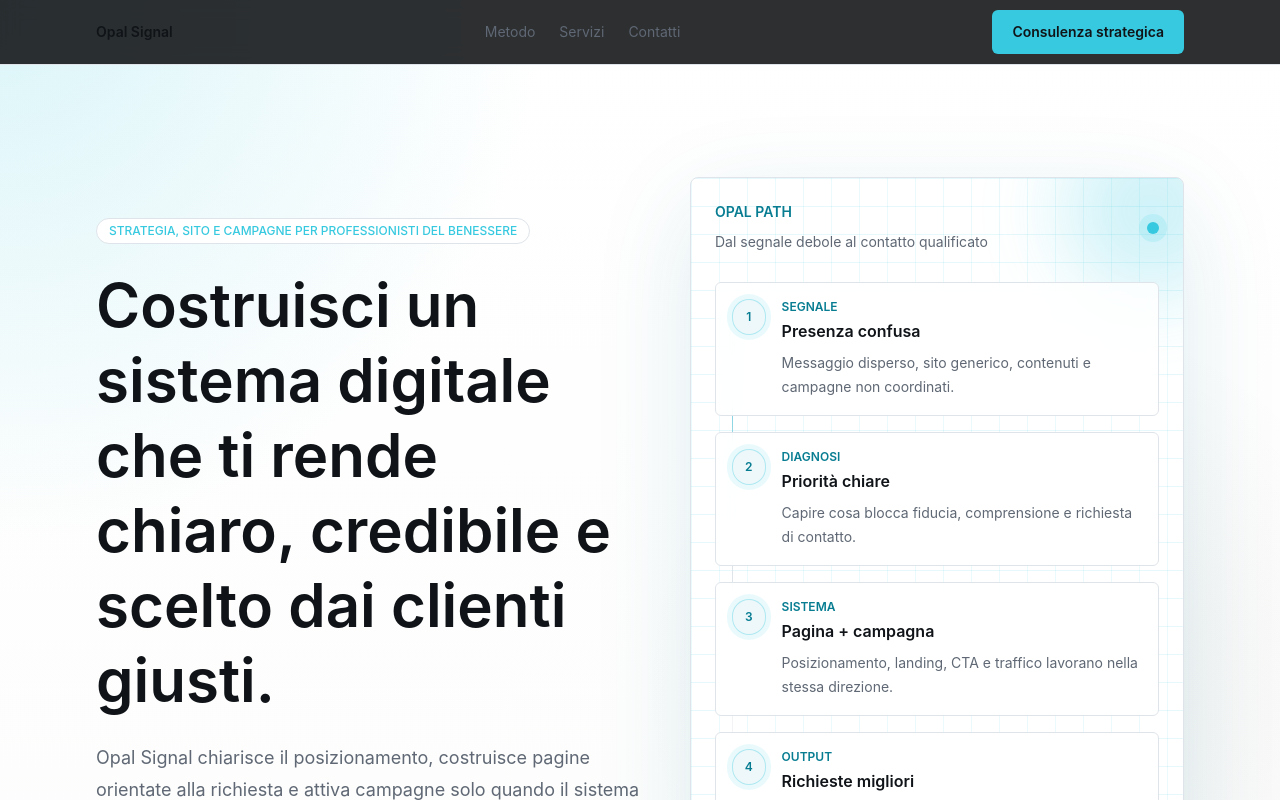
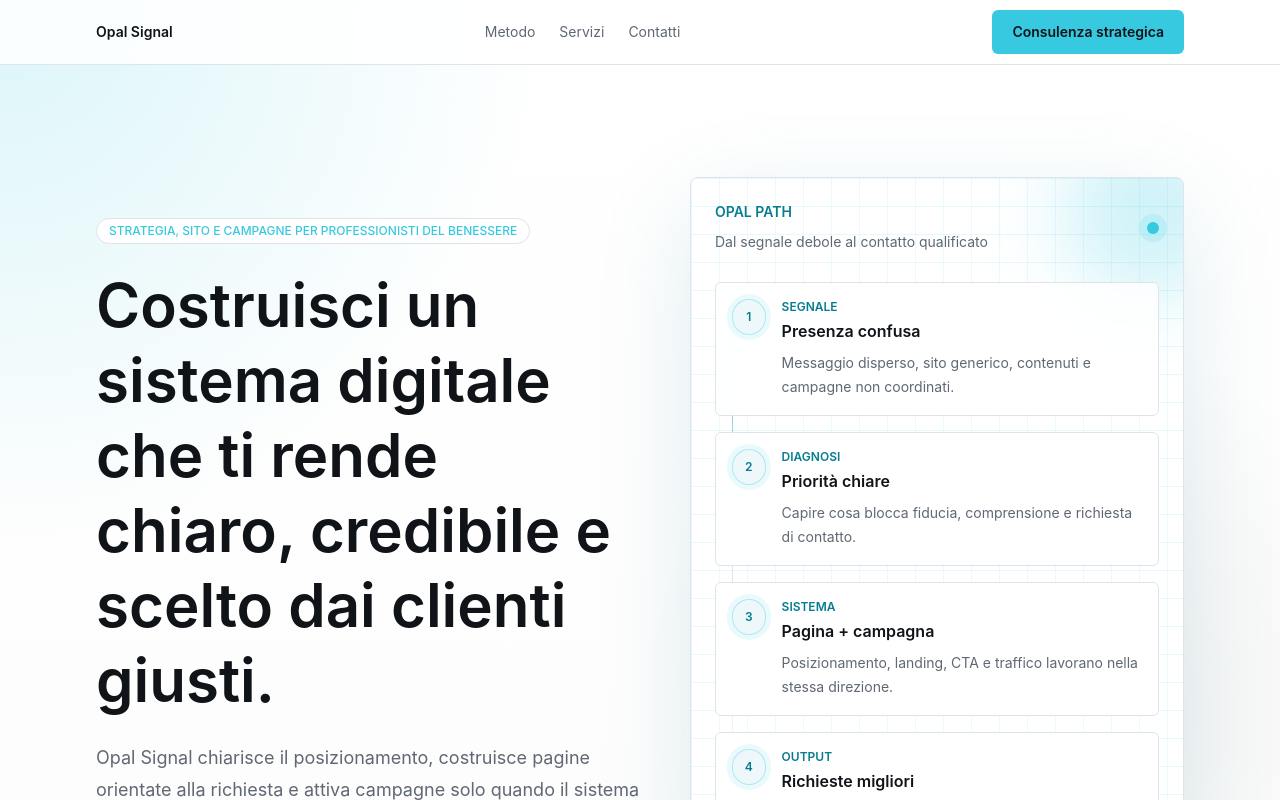
Before and after one commit to Davideopal/opal-signal, a Next.js app: page / in a window 1280 px wide. Shown: the top 800 px of the page. Built offline with nearby package versions, Linux system fonts and the light colour scheme.

Commit message:
Align navbar with light theme

```diff
--- a/src/components/layout/navbar.tsx
+++ b/src/components/layout/navbar.tsx
@@ -9,7 +9,7 @@ const links = [
 
 export function Navbar() {
   return (
-    <header className="sticky top-0 z-20 border-b border-[var(--line)] bg-[rgba(11,13,16,0.86)] backdrop-blur">
+    <header className="sticky top-0 z-20 border-b border-[var(--line)] bg-[rgba(255,255,255,0.86)] backdrop-blur">
       <Container className="flex min-h-16 items-center justify-between gap-4">
         <Link className="text-sm font-semibold text-[var(--text)]" href="/">
           Opal Signal
```
